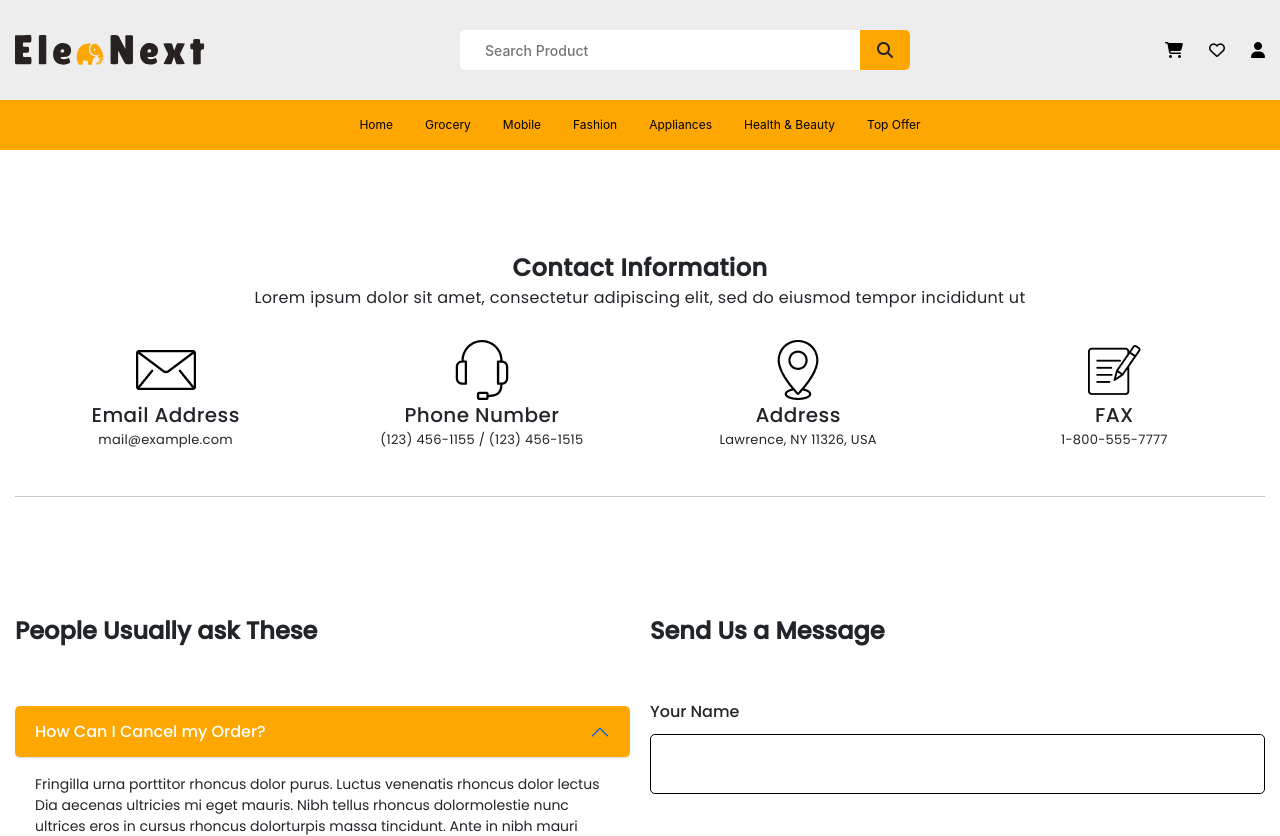
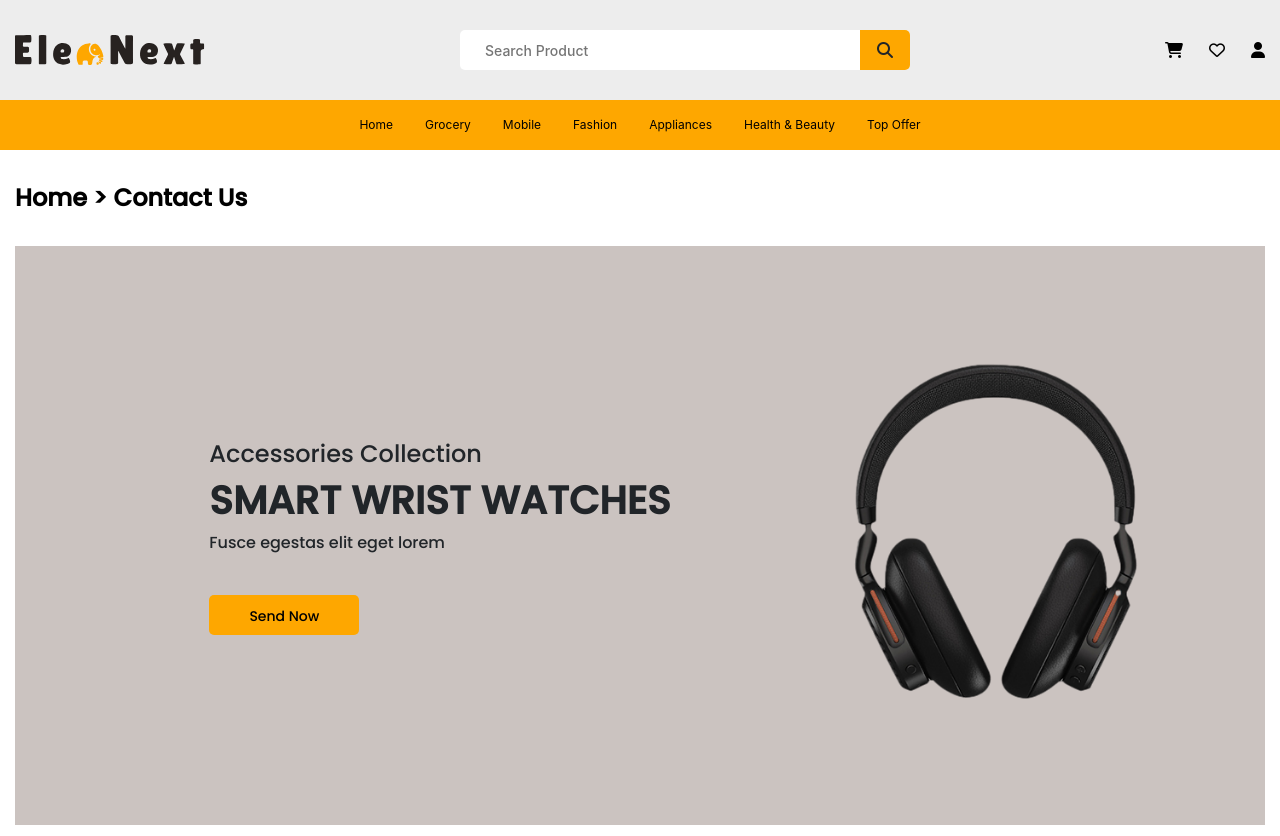
Before and after one commit to rihilrutilant/Elenext, a React (Create React App) app: page /contact in a window 1280 px wide. Shown: the top 836 px of the page. Built offline with nearby package versions, Linux system fonts and the light colour scheme.

Commit message:
contact us is completed

```diff
--- a/src/components/Styles/Contact.css
+++ b/src/components/Styles/Contact.css
@@ -169,6 +169,21 @@
     padding: 11px 0;
 }
 
+.send_Header {
+    font-family: 'Poppins';
+    font-style: normal;
+    font-weight: 500;
+    font-size: 14px;
+    text-align: center;
+    color: #000;
+    width: 150px;
+    height: 40px;
+    background: #FEA700;
+    border: 0px;
+    border-radius: 5px;
+    padding: 11px 0;
+}
+
 @media screen and (max-width: 1440px) {
     .c_sub_cards {
         max-width: 310px;
--- a/src/components/pages/Contact.jsx
+++ b/src/components/pages/Contact.jsx
@@ -1,14 +1,33 @@
 import React from 'react'
-// import { Link } from 'react-router-dom'
+import { Link } from 'react-router-dom'
 import "../Styles/Contact.css"
 
 const Contact = () => {
   return (
     <>
       <div className="container-fluid">
-        {/* <div className="c_header">
-          <span className='C_nav'><Link>Home</Link> &gt; Contact Us</span>
-        </div> */}
+
+        <p className="s_header">
+          <Link to="/">Home</Link>&nbsp;&gt; Contact Us
+        </p>
+
+        <div className="main_banner">
+          <div className="inner_text">
+            <p className="collection">Accessories Collection</p>
+            <p className="smart">SMART WRIST WATCHES</p>
+            <p className="lorem">Fusce egestas elit eget lorem</p>
+            <input type="submit" value="Send Now" className='send_Header' />
+          </div>
+          <div className="inner-headset">
+            <img
+              className="headset"
+              src={require("../Images/headset.png")}
+              alt=" "
+            />
+          </div>
+        </div>
+
+
         <section className='c_information'>
           <div className="c_info">
             <div className="c_info_header">
@@ -137,7 +156,6 @@ const Contact = () => {
               </form>
             </div>
           </div>
-
         </section>
 
       </div>
```
